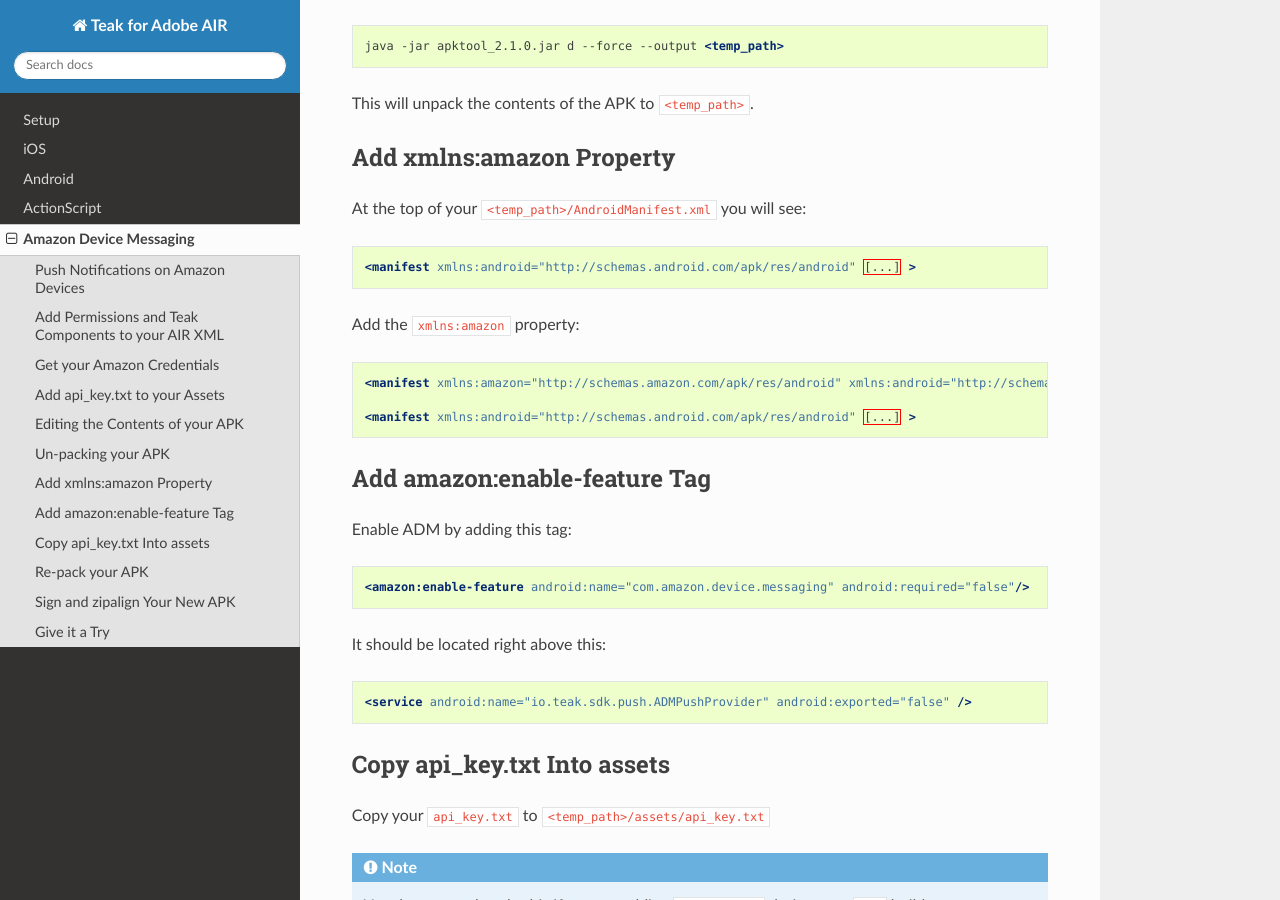
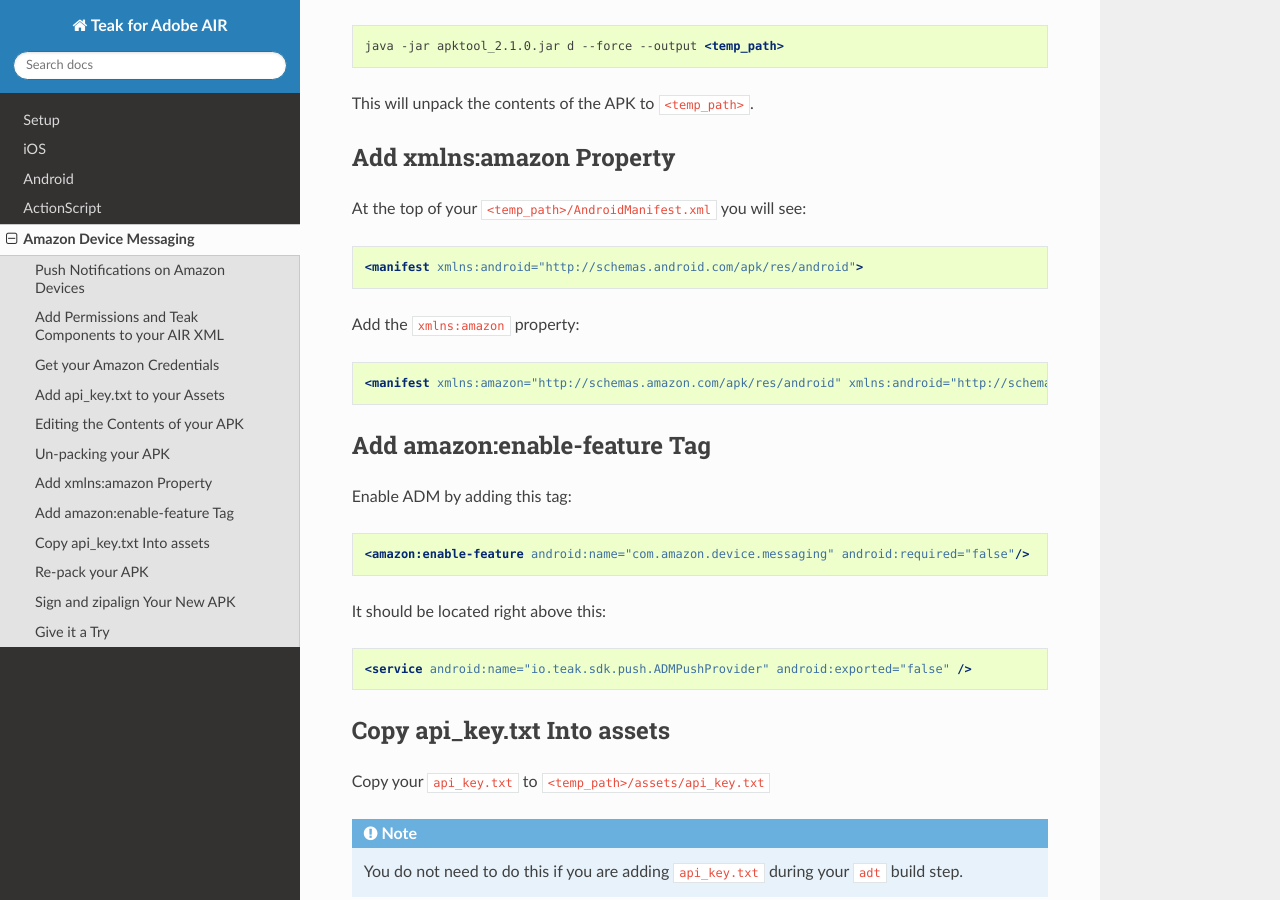
Before and after one commit to GoCarrot/teak-air, a Sphinx documentation site: the page built from docs/adm.rst, in a window 1280 px wide and 900 px high, scrolled down 2268 px. Built offline with Sphinx 7.4.7 and the Read the Docs theme 2.0.0, drawn with Linux system fonts in a browser that asks for light colours.

Commit message:
Fix invalid XML

```diff
--- a/docs/adm.rst
+++ b/docs/adm.rst
@@ -84,13 +84,11 @@
 -------------------------
 At the top of your ``<temp_path>/AndroidManifest.xml`` you will see::
 
-    <manifest xmlns:android="http://schemas.android.com/apk/res/android" [...] >
+    <manifest xmlns:android="http://schemas.android.com/apk/res/android">
 
 Add the ``xmlns:amazon`` property::
 
-    <manifest xmlns:amazon="http://schemas.amazon.com/apk/res/android" xmlns:android="http://schemas.android.com/apk/res/android" [...] >
-
-    <manifest xmlns:android="http://schemas.android.com/apk/res/android" [...] >
+    <manifest xmlns:amazon="http://schemas.amazon.com/apk/res/android" xmlns:android="http://schemas.android.com/apk/res/android">
 
 Add amazon:enable-feature Tag
 -----------------------------
```
